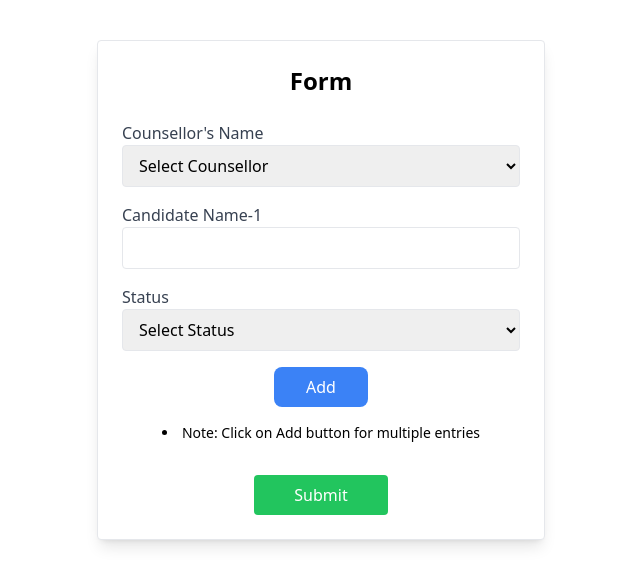
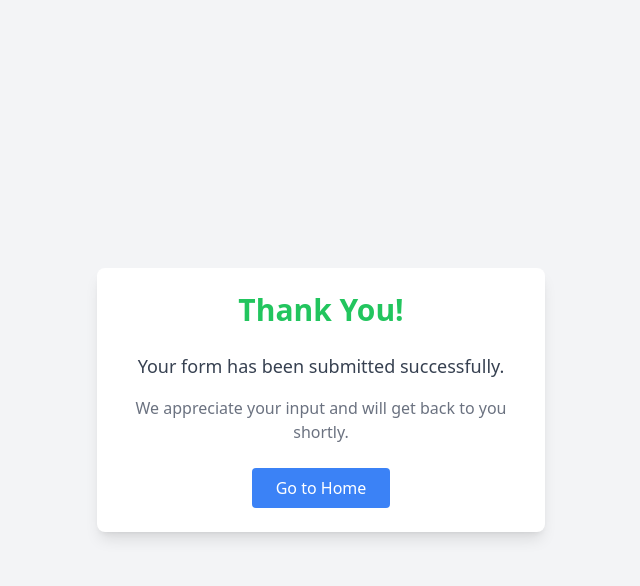
Before and after one commit to pgd-rns/Iskcon-Chowpatty-Diksha-Form, a React (Create React App) app: page /thankyou in a window 1280 px wide. Shown: the top 586 px of the page, without its empty margins (319-959 px from the left). Built offline with nearby package versions, Linux system fonts and the light colour scheme.

Commit message:
Final commit

```diff
--- a/package.json
+++ b/package.json
@@ -2,14 +2,16 @@
   "name": "user-gsheets-form",
   "version": "0.1.0",
   "private": true,
-  "proxy":"https://script.google.com/macros/s/AKfycbzOzyOAOy7u_8kKKayFgTcWPhYWtOJbI_NwyFt79wPMC_SthK5dNiGJI3523COWiPqeCA/exec",
+  "proxy": "https://script.google.com/macros/s/AKfycbzOzyOAOy7u_8kKKayFgTcWPhYWtOJbI_NwyFt79wPMC_SthK5dNiGJI3523COWiPqeCA/exec",
   "dependencies": {
     "@testing-library/jest-dom": "^5.17.0",
     "@testing-library/react": "^13.4.0",
     "@testing-library/user-event": "^13.5.0",
+    "axios": "^1.7.3",
     "googleapis": "^140.0.1",
     "react": "^18.3.1",
     "react-dom": "^18.3.1",
+    "react-router-dom": "^6.26.0",
     "react-scripts": "5.0.1",
     "react-toastify": "^10.0.5",
     "web-vitals": "^2.1.4"
--- a/src/App.js
+++ b/src/App.js
@@ -1,9 +1,16 @@
 import React from 'react'
 import Form from './Components/Form'
+import { BrowserRouter as Router, Routes, Route } from 'react-router-dom';
+import ThankYou from './Components/ThankYou';
 
 const App = () => {
   return (
-      <Form />
+    <Router>
+    <Routes>
+      <Route path="/" element={<Form />} />
+      <Route path="/thankyou" element={<ThankYou />} />
+    </Routes>
+  </Router>
   )
 }
 
--- a/src/Components/Form.js
+++ b/src/Components/Form.js
@@ -1,6 +1,8 @@
 import React, { useState } from 'react';
+import axios from 'axios';
 import { toast, ToastContainer } from 'react-toastify';
 import 'react-toastify/dist/ReactToastify.css';
+import { useNavigate } from 'react-router-dom';
 
 const Form = () => {
   const [Counsellor, setCounsellor] = useState('');
@@ -12,6 +14,8 @@ const Form = () => {
   const [DikshaName2, setDikshaName2] = useState('');
   const [candidateIndex, setCandidateIndex] = useState(1);
   const [isAdded, setIsAdded] = useState(false);
+
+  const navigate = useNavigate();
 
   const resetFields = () => {
     setCandidate('');
@@ -34,10 +38,8 @@ const Form = () => {
       DikshaName2: Status === 'Recommended' ? DikshaName2 : '',
     };
 
-    console.log(formData);
-
-
- await fetch('https://script.google.com/macros/s/AKfycbyDEy-Idf7TuuaxHV823wSjy0GzQZMeThPDgTVl34Wyc9v8M4KWYhptUYDD2bHQwhMvig/exec', {
+    try {
+      const response = await fetch('https://script.google.com/macros/s/AKfycbwWiiGykf54D-Dea51Rd_dnfh6udYgf8Ru7J2aUM27QWAhp02tnLjQ326PWqLyi3KBDPQ/exec', {
         method: 'POST',
         headers: {
           'Content-Type': 'application/json'
@@ -46,23 +48,46 @@ const Form = () => {
           formData
         }),
         mode: "no-cors",
-      }).then(response => {
-        if (response.ok) {
-        toast.success('Data added successfully');
-        } else {
-          toast.error('Failed to add data');
-        }
-      }).catch(error => {
-        toast.error('Error:', error);
       });
-
+      toast.success(`Data added successfully ${response.status}`);
+      setIsAdded(true);
+      resetFields();
+      setCandidateIndex(candidateIndex + 1);
+    } catch (error) {
+      toast.error('Error:', error);
+    }
   };
 
-  const handleSubmit = () => {
-    if (!isAdded) {
+  const handleSubmit = async() => {
+    if (isAdded) {
       handleAdd();
     } else {
-      toast.success('Form submitted successfully');
+        const formData = {
+            Counsellor,
+            Candidate,
+            Status,
+            Reason: Status === 'Hold' ? Reason : '',
+            IDCcertificate: Status === 'Recommended' ? IDCcertificate : '',
+            DikshaName1: Status === 'Recommended' ? DikshaName1 : '',
+            DikshaName2: Status === 'Recommended' ? DikshaName2 : '',
+          };
+
+          try {
+            const response = await fetch('https://script.google.com/macros/s/AKfycbwWiiGykf54D-Dea51Rd_dnfh6udYgf8Ru7J2aUM27QWAhp02tnLjQ326PWqLyi3KBDPQ/exec', {
+              method: 'POST',
+              headers: {
+                'Content-Type': 'application/json'
+              },
+              body: JSON.stringify({
+                formData
+              }),
+              mode: "no-cors",
+            });
+            toast.success('Form submitted successfully');
+            navigate('/thankyou');
+          } catch (error) {
+            toast.error('Error:', error);
+          }
     }
   };
 
--- /dev/null
+++ b/src/Components/ThankYou.js
@@ -0,0 +1,28 @@
+// ThankYou.js
+import React from 'react';
+import { Link } from 'react-router-dom';
+
+const ThankYou = () => {
+  return (
+    <div className="flex items-center justify-center min-h-screen bg-gray-100">
+      <div className="max-w-md p-6 bg-white rounded-lg shadow-lg">
+        <h1 className="text-3xl font-bold text-center text-green-500 mb-6">Thank You!</h1>
+        <p className="text-lg text-center text-gray-700 mb-4">
+          Your form has been submitted successfully.
+        </p>
+        <p className="text-center text-gray-500 mb-6">
+          We appreciate your input and will get back to you shortly.
+        </p>
+        <div className="text-center">
+          <Link to="/">
+            <button className="px-6 py-2 text-white bg-blue-500 rounded hover:bg-blue-700 transition duration-300 ease-in-out">
+              Go to Home
+            </button>
+          </Link>
+        </div>
+      </div>
+    </div>
+  );
+};
+
+export default ThankYou;
```
Also changed, not shown: 1 other file (tests, documents, lock files or other folders).
